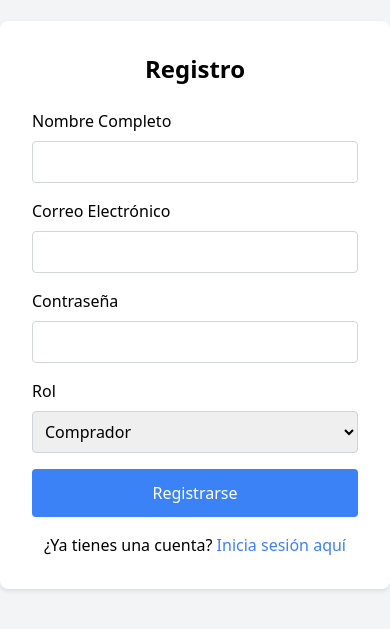
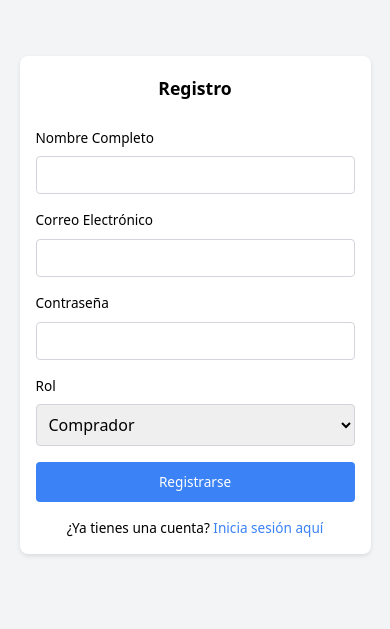
Before and after one commit to SergioG19/gestor-de-ventas-gdv, a website: page register.html in a window 390 px wide. Shown: the part 117-746 px from the top of the page. Drawn offline with Linux system fonts and the light colour scheme.

Commit message:
Responsive
Ajustes responsive de algunas paginas

```diff
--- a/register.html
+++ b/register.html
@@ -12,18 +12,21 @@
       align-items: center;
       min-height: 100vh;
       background-color: #f3f4f6;
+      margin: 0;
     }
     .register-container {
       background-color: #fff;
       padding: 2rem;
       border-radius: 0.5rem;
       box-shadow: 0 2px 4px rgba(0, 0, 0, 0.1);
-      max-width: 400px;
+      max-width: 400px; /* Maintain width for larger screens */
       width: 100%;
+      box-sizing: border-box;
     }
     .register-container h2 {
       margin-bottom: 1.5rem;
       text-align: center;
+      font-size: 1.5rem;
     }
     .register-container form {
       display: flex;
@@ -35,12 +38,14 @@
     .register-container form .form-control label {
       display: block;
       margin-bottom: 0.5rem;
+      font-size: 1rem;
     }
     .register-container form .form-control input, .register-container form .form-control select {
       width: 100%;
       padding: 0.5rem;
       border: 1px solid #d1d5db;
       border-radius: 0.25rem;
+      font-size: 1rem;
     }
     .register-container form button {
       padding: 0.75rem;
@@ -50,6 +55,7 @@
       border-radius: 0.25rem;
       cursor: pointer;
       transition: background-color 0.3s ease;
+      font-size: 1rem;
     }
     .register-container form button:hover {
       background-color: #2563eb;
@@ -57,6 +63,7 @@
     .register-container p {
       margin-top: 1rem;
       text-align: center;
+      font-size: 1rem;
     }
     .register-container p a {
       color: #3b82f6;
@@ -64,6 +71,45 @@
     }
     .register-container p a:hover {
       text-decoration: underline;
+    }
+
+    /* Responsive adjustments */
+    @media (max-width: 768px) {
+      .register-container {
+        padding: 1.5rem;
+        max-width: 90%; /* Slightly narrower on tablets */
+      }
+      .register-container h2 {
+        font-size: 1.25rem;
+      }
+      .register-container form .form-control label,
+      .register-container form .form-control input,
+      .register-container form button,
+      .register-container p {
+        font-size: 0.9rem;
+      }
+      .register-container form button {
+        padding: 0.65rem;
+      }
+    }
+
+    @media (max-width: 480px) {
+      .register-container {
+        padding: 1rem;
+        max-width: 90%; /* Narrower on phones */
+      }
+      .register-container h2 {
+        font-size: 1.1rem;
+      }
+      .register-container form .form-control label,
+      .register-container form .form-control input,
+      .register-container form button,
+      .register-container p {
+        font-size: 0.85rem;
+      }
+      .register-container form button {
+        padding: 0.6rem;
+      }
     }
   </style>
 </head>
```
Also changed, not shown: login.html (+46 -0 lines).
